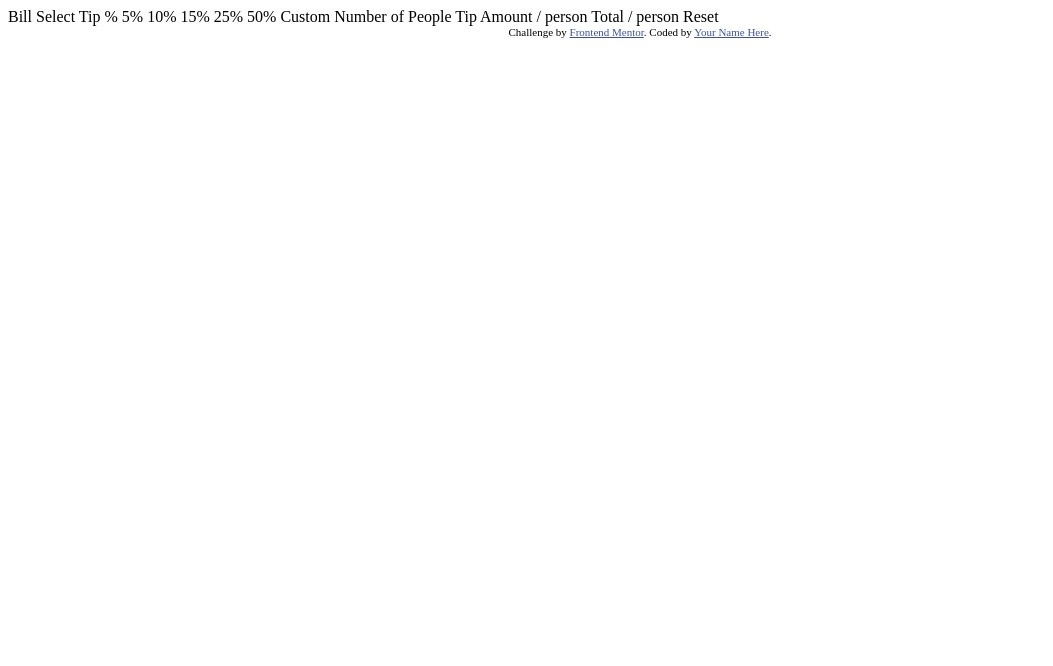
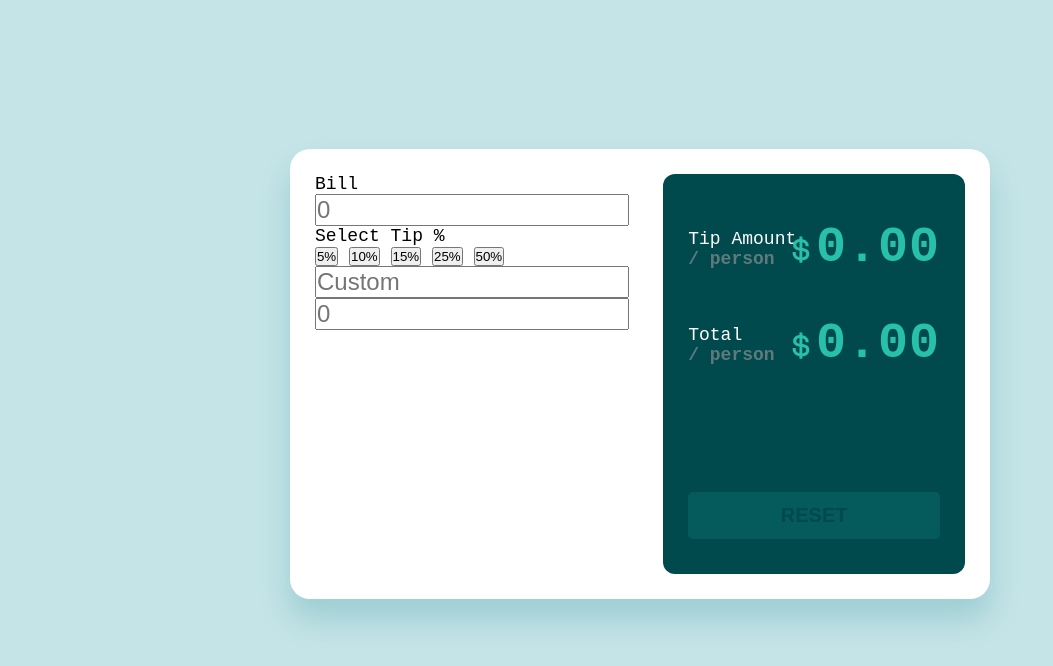
Before and after one commit to enmedinad/tip-calculator, a plain HTML site: page index.html in a window 1280 px wide. Shown: the whole page, without its empty margins (0-1053 px from the left). Drawn offline with Linux system fonts and the light colour scheme.

Commit message:
2nd Row finished
Second row style done.

```diff
--- /dev/null
+++ b/assets/css/style.css
@@ -0,0 +1,123 @@
+:root{
+    --primary: #26c0ab;
+    --veryd-cyan: hsl(183, 100%, 15%);
+    --dark-gray: hsl(186, 14%, 43%);
+    --grayis-cyan: hsl(184, 14%, 56%);
+    --light-gray: hsl(185, 41%, 84%);
+    --veryl-gray: hsl(189, 41%, 97%);
+    --white: #fff;
+}
+@import url('https://fonts.googleapis.com/css2?family=Space+Mono:wght@700&display=swap');
+.attribution { font-size: 11px; text-align: center; }
+.attribution a { color: hsl(228, 45%, 44%); }
+
+.hidden{
+    visibility: hidden;
+}
+
+body{
+    position: relative;
+    display: flex;
+    flex-direction: column;
+    align-items: center;
+    justify-content: center;
+    min-height: 100vh;
+    background-color: var(--light-gray);
+    font-size: 18px;
+    font-family: 'Space Mono', monospace;
+}
+input{
+    font-size: 24px;
+}
+*{
+    padding: 0;
+    margin: 0;
+    box-sizing: border-box;
+}
+
+.tip-box{
+    min-width: 50%;
+    width: fit-content;
+    height: 450px;
+    margin: auto;
+    display: flex;
+    justify-content: space-between;
+    background-color: var(--white);
+    border-radius: 20px;
+    padding: 25px;
+    box-shadow: 0px 20px 30px 0px #2589943f;;
+}
+
+.first-column-tip-box{
+    width: 100%;
+}
+
+
+
+
+
+.second-column-tip-box{
+    background-color: var(--veryd-cyan);
+    border-radius: 12px;
+    width: 80%;
+    padding: 25px;
+    display: flex;
+    flex-direction: column;
+    justify-content: space-between;
+    color: var(--white);
+}
+
+.first-row{
+    display: flex;
+    justify-content: space-between;
+}
+.second-row{
+    display: flex;
+    justify-content: space-between;
+}
+.tip-money{
+    color: var(--primary);
+    font-size: 50px;
+    font-weight: 700;
+    letter-spacing: 1px;
+}
+.tip-money p{
+    position: relative;
+}
+.tip-money p svg{
+    transform: scale(1.7);
+    position: absolute;
+    top: 22px;
+    left: -20px;
+}
+.tip-amount{
+    padding-top: 10px;
+}
+.second-row{
+    margin-bottom: 80px;
+}
+.first-row{
+    margin-top: 20px;
+}
+.span-tip{
+    color: var(--dark-gray);
+    font-weight: 700;
+}
+
+.reset-button{
+    width: 100%;
+    background-color: #26c0ab;
+    color: var(--veryd-cyan);
+    padding: 12px;
+    border-radius: 5px;
+    border: none;
+    text-transform: uppercase;
+    font-weight: 700;
+    opacity: .15;
+    font-size: 20px;
+    margin-bottom: 10px;
+}
+.reset-button:hover{
+    background-color: #9de1e7;
+    opacity: 1;
+}
--- a/index.html
+++ b/index.html
@@ -5,40 +5,77 @@
   <meta name="viewport" content="width=device-width, initial-scale=1.0"> <!-- displays site properly based on user's device -->
 
   <link rel="icon" type="image/png" sizes="32x32" href="./images/favicon-32x32.png">
-
+  <link rel="stylesheet" href="assets/css/style.css">
   <title>Frontend Mentor | Tip calculator app</title>
 
-  <!-- Feel free to remove these styles or customise in your own stylesheet 👍 -->
-  <style>
-    .attribution { font-size: 11px; text-align: center; }
-    .attribution a { color: hsl(228, 45%, 44%); }
-  </style>
 </head>
 <body>
 
-  Bill
+  <div class="tip-box">
+      <div class="first-column-tip-box">
+        <!--1st Column for Data Inputs-->
+        <div class="">
+          <label for="bill">Bill</label>
+          <input id="bill" type="text" placeholder="0">
+        </div>
+        <div class="">
+          <p>Select Tip %</p>
+          <div class="">
+              <button id="five" class="button-tip">5%</button>
+              <button id="ten" class="button-tip">10%</button>
+              <button id="fifteen" class="button-tip">15%</button>
+              <button id="twefive" class="button-tip">25%</button>
+              <button id="fifty" class="button-tip">50%</button>
+              <div class="button-tip-custom">
+                <input id="custom" type="number" placeholder="Custom">
+              </div>
+          </div>
+        </div>
+        <div class="">
+          <label for="x-people"></label>
+          <input id="x-people" type="text" placeholder="0">
+        </div>
+      </div>
 
-  Select Tip %
-  5%
-  10%
-  15%
-  25%
-  50%
-  Custom
 
-  Number of People
 
-  Tip Amount
-  / person
 
-  Total
-  / person
+        <!--2nd Column for Data Results-->
+      <div class="second-column-tip-box">
+        <div class="first-row">
+          <div class="tip-amount">
+            <p>Tip Amount<br>
+            <span class="span-tip">/ person</span></p>
+          </div>
+          <div class="tip-money">
+            <p>
+              <svg xmlns="http://www.w3.org/2000/svg" width="11" height="17"><path fill="#26c0ab" d="M6.016 16.328v-1.464c1.232-.08 2.22-.444 2.964-1.092.744-.648 1.116-1.508 1.116-2.58v-.144c0-.992-.348-1.772-1.044-2.34-.696-.568-1.708-.932-3.036-1.092V4.184c.56.144 1.012.4 1.356.768.344.368.516.816.516 1.344v.288h1.824v-.432c0-.448-.088-.876-.264-1.284a3.783 3.783 0 00-.744-1.116A4.251 4.251 0 007.54 2.9a5.324 5.324 0 00-1.524-.492V.872H4.288V2.36a5.532 5.532 0 00-1.416.324c-.448.168-.84.392-1.176.672-.336.28-.604.616-.804 1.008-.2.392-.3.844-.3 1.356v.144c0 .96.316 1.708.948 2.244.632.536 1.548.884 2.748 1.044v3.912c-.704-.16-1.248-.472-1.632-.936-.384-.464-.576-1.08-.576-1.848v-.288H.256v.576c0 .464.08.924.24 1.38.16.456.404.88.732 1.272.328.392.744.728 1.248 1.008s1.108.476 1.812.588v1.512h1.728zM4.288 7.424c-.688-.128-1.164-.332-1.428-.612-.264-.28-.396-.644-.396-1.092 0-.464.176-.832.528-1.104.352-.272.784-.448 1.296-.528v3.336zm1.728 5.712V9.344c.768.128 1.328.328 1.68.6.352.272.528.688.528 1.248 0 .544-.196.984-.588 1.32-.392.336-.932.544-1.62.624z"/></svg>
+              <span id="tip_amount">0.00</span></p>
+          </div>
+        </div>
+        <div class="second-row">
+          <div class="tip-amount">
+            <p>Total<br>
+            <span class="span-tip">/ person</span></p>
+          </div>
+          <div class="tip-money">
+            <p>
+              <svg xmlns="http://www.w3.org/2000/svg" width="11" height="17"><path fill="#26c0ab" d="M6.016 16.328v-1.464c1.232-.08 2.22-.444 2.964-1.092.744-.648 1.116-1.508 1.116-2.58v-.144c0-.992-.348-1.772-1.044-2.34-.696-.568-1.708-.932-3.036-1.092V4.184c.56.144 1.012.4 1.356.768.344.368.516.816.516 1.344v.288h1.824v-.432c0-.448-.088-.876-.264-1.284a3.783 3.783 0 00-.744-1.116A4.251 4.251 0 007.54 2.9a5.324 5.324 0 00-1.524-.492V.872H4.288V2.36a5.532 5.532 0 00-1.416.324c-.448.168-.84.392-1.176.672-.336.28-.604.616-.804 1.008-.2.392-.3.844-.3 1.356v.144c0 .96.316 1.708.948 2.244.632.536 1.548.884 2.748 1.044v3.912c-.704-.16-1.248-.472-1.632-.936-.384-.464-.576-1.08-.576-1.848v-.288H.256v.576c0 .464.08.924.24 1.38.16.456.404.88.732 1.272.328.392.744.728 1.248 1.008s1.108.476 1.812.588v1.512h1.728zM4.288 7.424c-.688-.128-1.164-.332-1.428-.612-.264-.28-.396-.644-.396-1.092 0-.464.176-.832.528-1.104.352-.272.784-.448 1.296-.528v3.336zm1.728 5.712V9.344c.768.128 1.328.328 1.68.6.352.272.528.688.528 1.248 0 .544-.196.984-.588 1.32-.392.336-.932.544-1.62.624z"/></svg>
+              <span id="tip_total">0.00</span></p>
+          </div>
+        </div>
+        <button id="reset" class="reset-button">Reset</button>
+      </div>
+  </div>
 
-  Reset
 
-  <div class="attribution">
+  <div class="attribution hidden">
     Challenge by <a href="https://www.frontendmentor.io?ref=challenge" target="_blank">Frontend Mentor</a>.
     Coded by <a href="#">Your Name Here</a>.
   </div>
+  <h1 class="hidden">uwu</h1> <!--Hidden-->
+
+
+  <script src="assets/js/script.js"></script>
 </body>
 </html>
```
Also changed, not shown: assets/design/active-states.jpg (renamed from design/active-states.jpg), assets/design/desktop-design-completed.jpg (renamed from design/desktop-design-completed.jpg), assets/design/desktop-design-empty.jpg (renamed from design/desktop-design-empty.jpg), assets/design/desktop-preview.jpg (renamed from design/desktop-preview.jpg), assets/design/mobile-design.jpg (renamed from design/mobile-design.jpg), assets/images/favicon-32x32.png (renamed from images/favicon-32x32.png), assets/images/icon-dollar.svg (renamed from images/icon-dollar.svg), assets/images/icon-person.svg (renamed from images/icon-person.svg), assets/images/logo.svg (renamed from images/logo.svg), assets/js/script.js (added).
